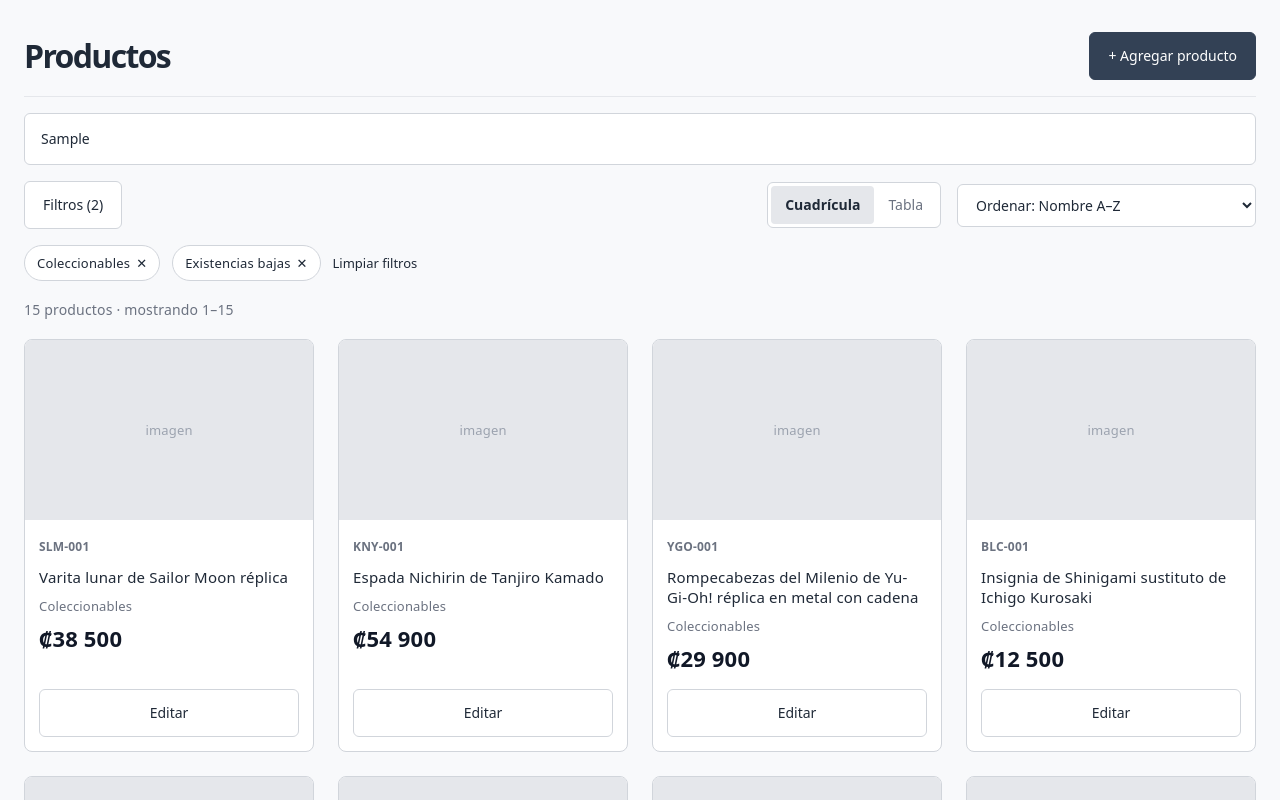
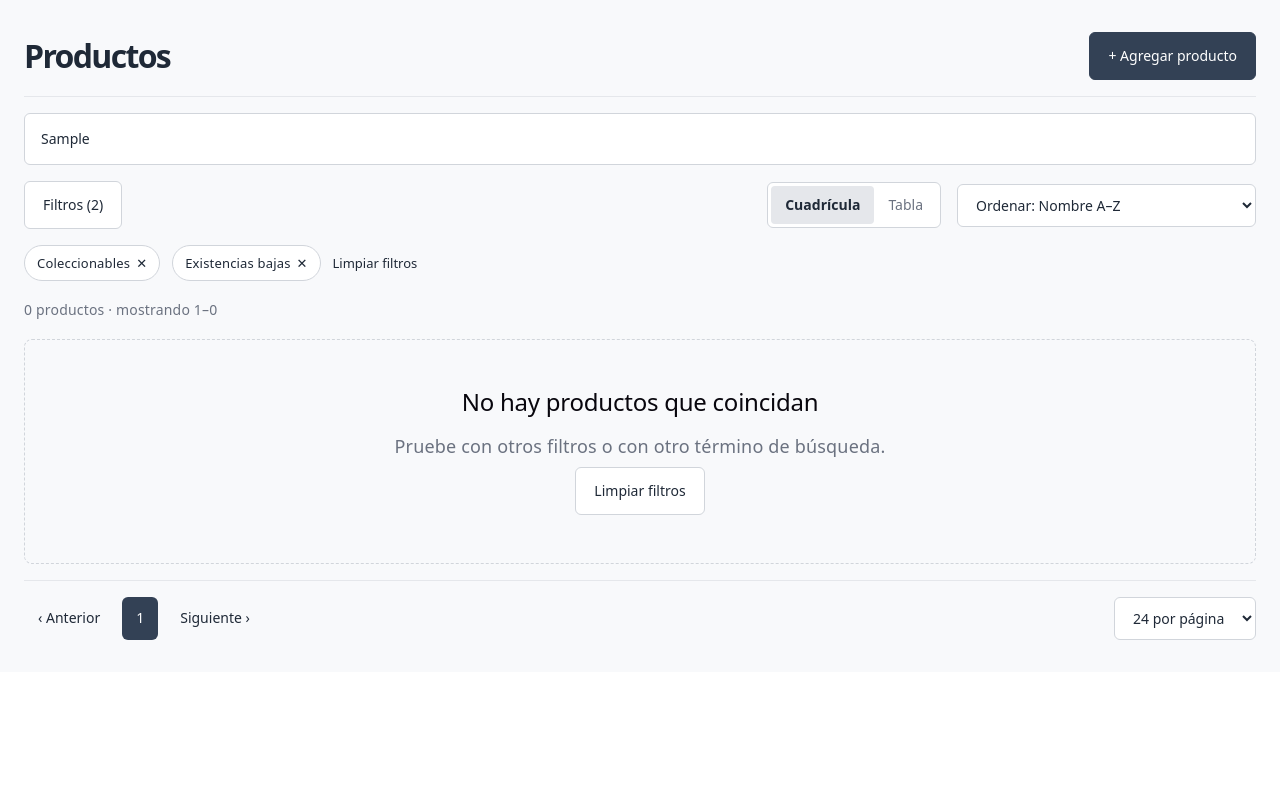
Before and after one commit to juanselospi/21CoPilots_PIBasesIngesoft, a React (Vite) app in the folder apps/client/: page / in a window 1280 px wide. Both pictures are taken after typing "Sample" into the empty fields and a click on the button "+ Agregar producto". Shown: the top 800 px of the page. Built offline with nearby package versions, Linux system fonts and the light colour scheme.

Commit message:
Busqueda de Productos

```diff
--- a/apps/client/src/pages/products/Products.jsx
+++ b/apps/client/src/pages/products/Products.jsx
@@ -23,11 +23,15 @@ const sortOptions = [
 const pageSizes = [24, 48, 96]
 
 function Products() {
+    const [search, setSearch] = useState('')
     const [view, setView] = useState('grid')
     const [sort, setSort] = useState('name-asc')
     const [pageSize, setPageSize] = useState(pageSizes[0])
 
-    const visibleProducts = products
+    const term = search.trim().toLowerCase()
+    const visibleProducts = products.filter(({ name, sku }) =>
+        name.toLowerCase().includes(term) || sku.toLowerCase().includes(term)
+    )
 
     return (
         <main className='products'>
@@ -41,11 +45,12 @@ function Products() {
                 </div>
             </section>
 
-            {/* TODO: búsqueda por nombre o código */}
             <input
                 type='search'
                 className='products-search'
                 placeholder='Buscar por nombre o código...'
+                value={search}
+                onChange={(event) => setSearch(event.target.value)}
             />
 
             <section className='products-toolbar'>
@@ -101,7 +106,7 @@ function Products() {
                 <section className='products-empty'>
                     <h2>No hay productos que coincidan</h2>
                     <p>Pruebe con otros filtros o con otro término de búsqueda.</p>
-                    <button type='button' className='products-button'>
+                    <button type='button' className='products-button' onClick={() => setSearch('')}>
                         Limpiar filtros
                     </button>
                 </section>
```
